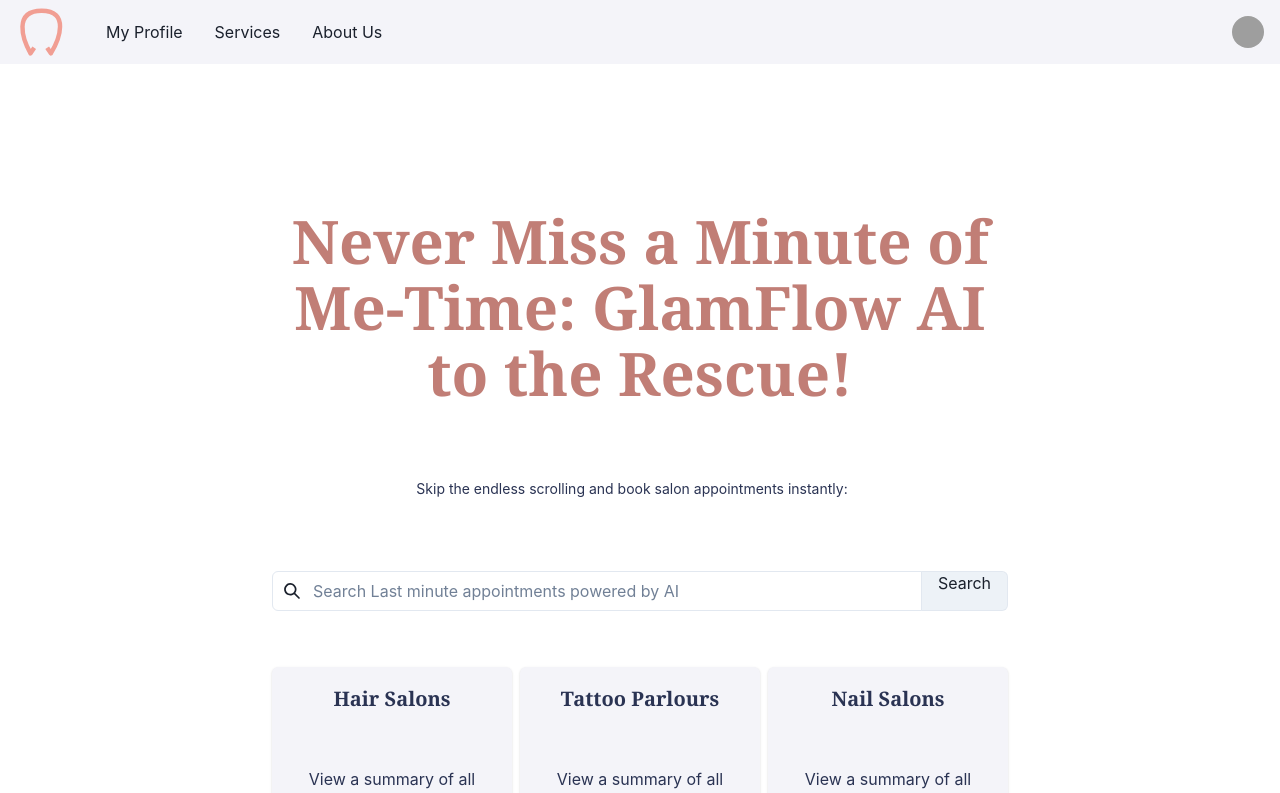
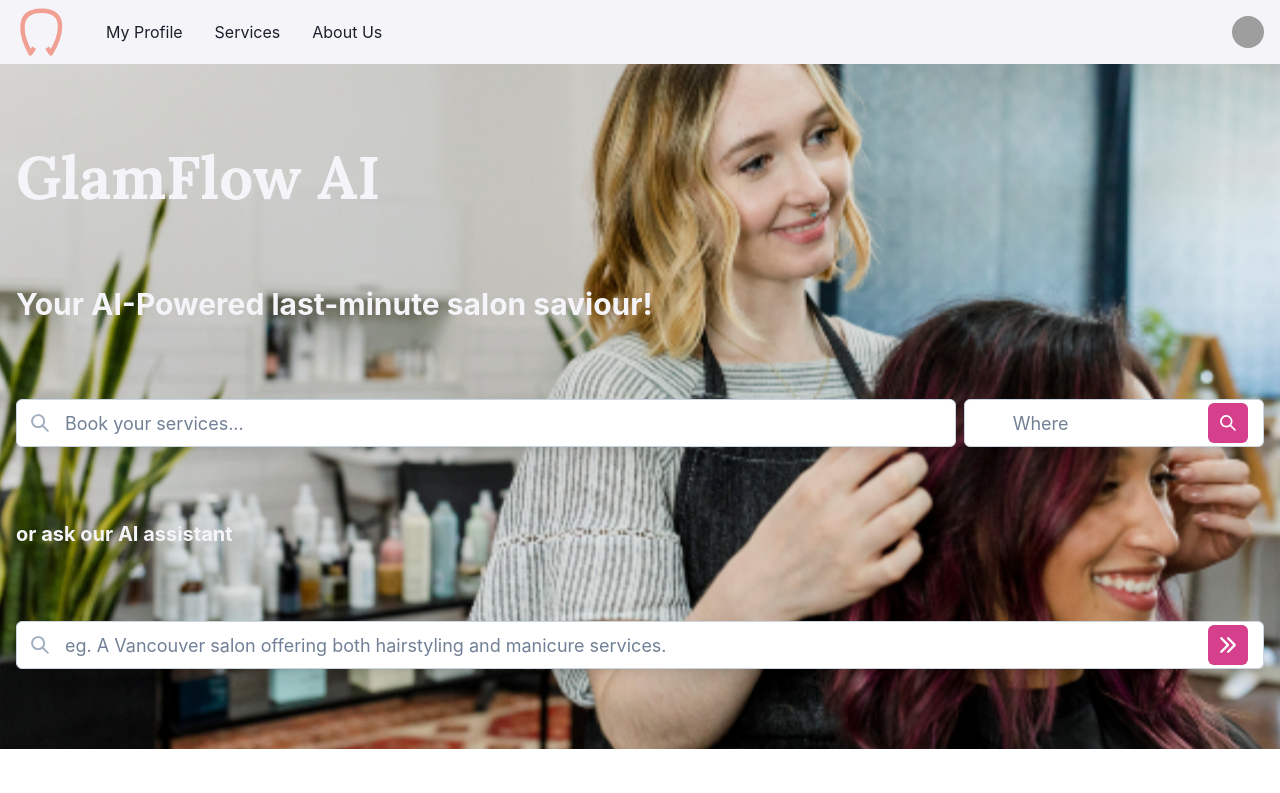
Before and after one commit to garv-seth/GlamFlowAI, a React (Create React App) app in the folder frontend/: page / in a window 1280 px wide. Shown: the top 793 px of the page. Built offline with nearby package versions, Linux system fonts and the light colour scheme; grey boxes are pictures that could not be loaded; the HTML template or start-up script is replaced by a standard one.

Commit message:
UI changes to landing page

```diff
--- a/frontend/public/index.html
+++ b/frontend/public/index.html
@@ -24,7 +24,10 @@
       work correctly both with client-side routing and a non-root public URL.
       Learn how to configure a non-root public URL by running `npm run build`.
     -->
-    <title>React App</title>
+    <link href="https://fonts.googleapis.com/css2?family=Lora:wght@400;700&display=swap" rel="stylesheet"> <!-- Added Google Fonts link here -->
+
+    <title>GlamFlow AI</title>
+
   </head>
   <body>
     <noscript>You need to enable JavaScript to run this app.</noscript>
--- a/frontend/src/components/LandingPage.jsx
+++ b/frontend/src/components/LandingPage.jsx
@@ -4,83 +4,111 @@
   Heading,
   Container,
   Text,
-  Button,
   Stack,
   Input,
   HStack,
-  useDisclosure,
-  useColorModeValue,
   InputGroup,
   InputLeftElement,
-  InputRightAddon,
+  InputRightElement,
+  IconButton,
+  VStack,
+  useColorModeValue,
+  useTheme,
 } from "@chakra-ui/react";
-import { SearchIcon } from "@chakra-ui/icons";
-import ServiceCard from "./ServiceCard"; // Replace with your component for service details
+import { SearchIcon, ArrowRightIcon } from "@chakra-ui/icons";
 
 export default function LandingPage() {
-  const { isOpen, onOpen, onClose } = useDisclosure();
-  const bg = useColorModeValue("background", "gray.900");
+  const theme = useTheme();
   const primaryColor = useColorModeValue("primary", "primary");
   const textColor = useColorModeValue("text", "text");
+  const inputPlaceholderColor = useColorModeValue("gray.500", "gray.400");
 
   return (
     <>
-      <Container maxW={"3xl"}>
-        <Stack
-          as={Box}
-          textAlign={"center"}
-          spacing={{ base: 8, md: 14 }}
-          py={{ base: 20, md: 36 }}
-        >
-          <HStack width="full" justifyContent="center">
+      <Box
+        bgImage="url('/assets/salon-image.svg')" // Ensure the image path is correct
+        bgSize="cover"
+        bgPosition="center"
+        py={20}
+      >
+        <Container maxW={"7xl"}>
+          <VStack spacing={{ base: 8, md: 14 }} alignItems="flex-start" textAlign="left">
             <Heading
-              fontWeight={600}
-              fontSize={{ base: "2xl", sm: "4xl", md: "6xl" }}
+              fontFamily="Lora"
+              fontWeight={700}
+              fontSize={{ base: "3xl", sm: "4xl", md: "6xl" }}
               lineHeight={"110%"}
-              color={primaryColor}
+              color={theme.colors.background}  // Set the color to the background color from the theme
             >
-              Never Miss a Minute of Me-Time: GlamFlow AI to the Rescue!
+              GlamFlow AI
             </Heading>
-          </HStack>
-          <Box
-            display="flex"
-            alignItems="center"
-            justifyContent="center"
-            width="full"
-          >
-            <Text color={textColor} fontSize="sm" mr={4}>
-              Skip the endless scrolling and book salon appointments instantly:
+            <Text
+            fontSize={{ base: "xl", sm: "2xl", md: "3xl" }}
+            fontWeight="bold" color={theme.colors.background}>
+              Your AI-Powered last-minute salon saviour!
             </Text>
-          </Box>
-          <InputGroup>
-            <InputLeftElement pointerEvents="none">
-              <SearchIcon />
-            </InputLeftElement>
-            <Input
-              size="xl"
-              type="text"
-              placeholder="Search Last minute appointments powered by AI"
-            />
-            <InputRightAddon>
-              <Text>Search</Text>
-            </InputRightAddon>
-          </InputGroup>
-          <ServiceCard
-            title="Haircut"
-            description="Get a fresh cut from our expert stylists."
-            buttonText="Book Haircut"
-          />
-          <Button
-            colorScheme="primary"
-            bg="button.bg"
-            color="button.text"
-            rounded="full"
-            px={6}
-            _hover={{ bg: "button.hoverBg" }}
-          >
-            Book Now
-          </Button>
-        </Stack>
+            <Box width="full">
+              <InputGroup size="lg" boxShadow="lg" mb={4}>
+                <InputLeftElement pointerEvents="none" children={<SearchIcon color="gray.400" />} />
+                <Input
+                  placeholder="Book your services..."
+                  bg="white"
+                  borderColor="gray.300"
+                  _placeholder={{ color: inputPlaceholderColor }}
+                  borderRadius="md"
+                />
+                <Input
+                  placeholder="Where"
+                  bg="white"
+                  borderColor="gray.300"
+                  _placeholder={{ color: inputPlaceholderColor }}
+                  borderRadius="md"
+                  ml={2}
+                  width="30%"
+                />
+                <InputRightElement width="4.5rem">
+                  <IconButton
+                    icon={<SearchIcon />}
+                    colorScheme="pink"
+                    aria-label="Search"
+                  />
+                </InputRightElement>
+              </InputGroup>
+            </Box>
+            <Text fontSize={{ base: "md", sm: "lg", md: "xl" }}fontWeight="bold" color={theme.colors.background}>
+              or ask our AI assistant
+            </Text>
+            <Box width="full">
+              <InputGroup size="lg" boxShadow="lg">
+                <InputLeftElement pointerEvents="none" children={<SearchIcon color="gray.400" />} />
+                <Input
+                  placeholder="eg. A Vancouver salon offering both hairstyling and manicure services."
+                  bg="white"
+                  borderColor="gray.300"
+                  _placeholder={{ color: inputPlaceholderColor }}
+                  borderRadius="md"
+                />
+                <InputRightElement width="4.5rem">
+                  <IconButton
+                    icon={<ArrowRightIcon />}
+                    colorScheme="pink"
+                    aria-label="Search AI"
+                  />
+                </InputRightElement>
+              </InputGroup>
+            </Box>
+          </VStack>
+        </Container>
+      </Box>
+      <Container maxW={"5xl"} py={10}>
+        <VStack spacing={4} textAlign="center">
+          <Heading as="h2" fontFamily="Lora" fontSize="3xl" color={textColor}>
+            About GlamFlow
+          </Heading>
+          <Text color={textColor} px={4}>
+            GlamFlow AI is a revolutionary appointment booking platform designed to empower both beauty professionals and clients. We understand the challenges of finding last-minute appointments, and that's where we come in. Our AI-powered system connects you with available slots at your favourite salons and spas, eliminating the hassle of endless phone calls and online searches.
+          </Text>
+        </VStack>
       </Container>
     </>
   );
--- a/frontend/src/theme/theme.js
+++ b/frontend/src/theme/theme.js
@@ -14,6 +14,10 @@
       disabledText: "#7f8c8d",
     },
   },
+  // fonts: {
+  //   body: '-apple-system, BlinkMacSystemFont, "Segoe UI", "Roboto", "Oxygen", "Ubuntu", "Cantarell", "Fira Sans", "Droid Sans", "Helvetica Neue", sans-serif',
+  //   heading: "Georgia, serif",
+  // },
   fonts: {
     body: '-apple-system, BlinkMacSystemFont, "Segoe UI", "Roboto", "Oxygen", "Ubuntu", "Cantarell", "Fira Sans", "Droid Sans", "Helvetica Neue", sans-serif',
     heading: "Georgia, serif",
```
Also changed, not shown: frontend/public/assets/salon-image.svg (added).
